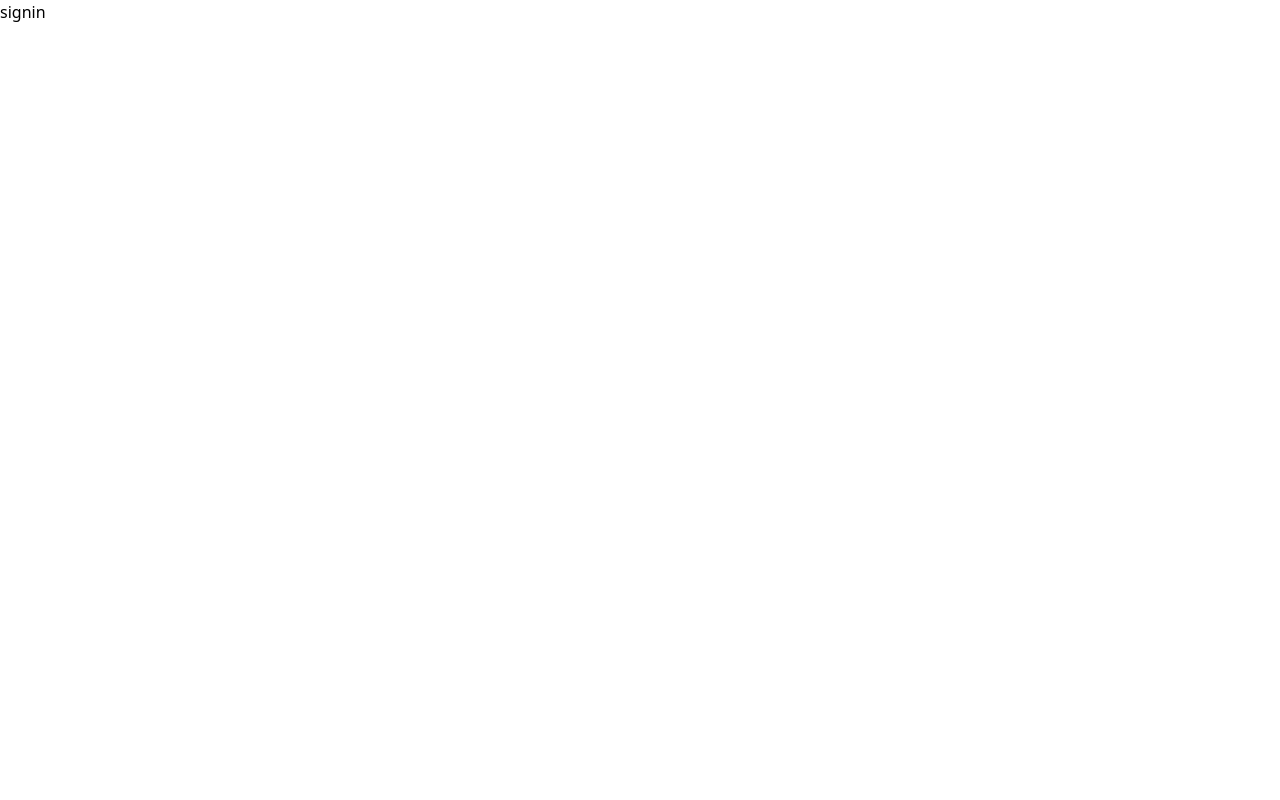
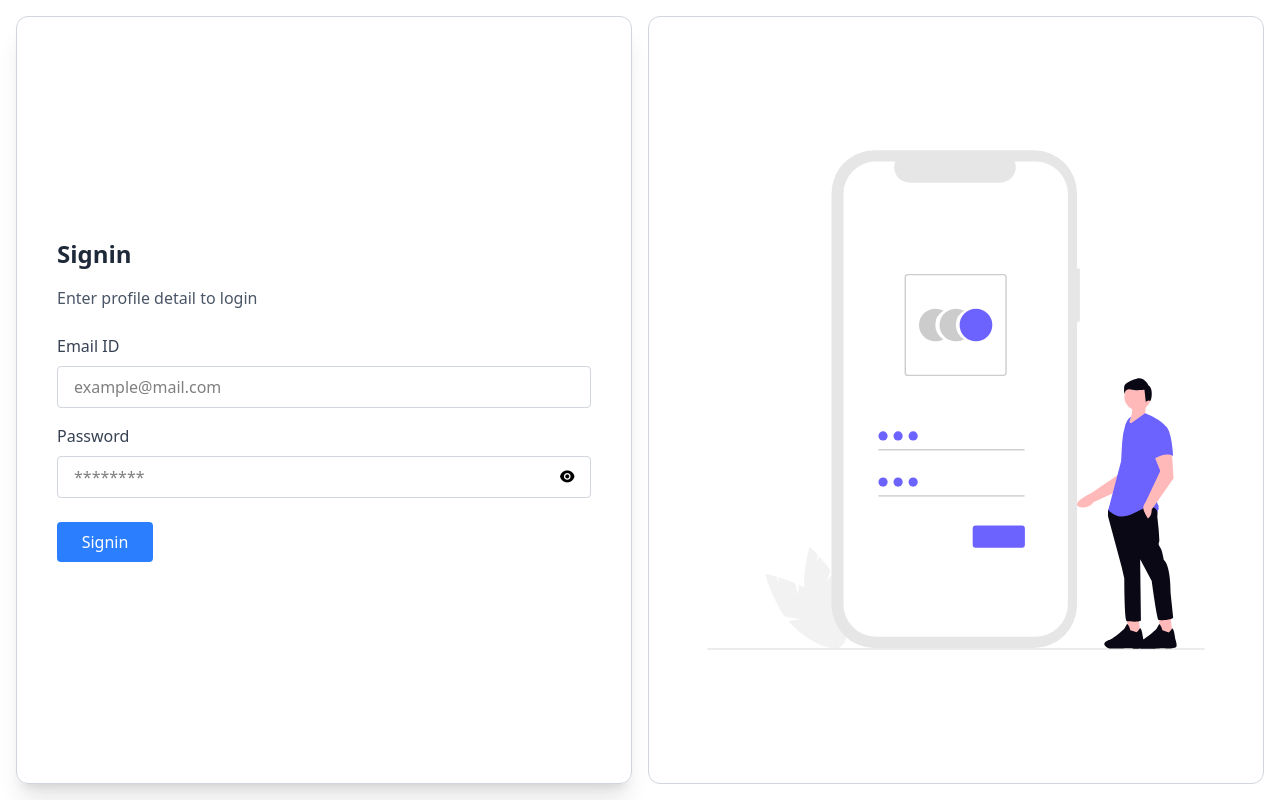
Before and after one commit to hameedgul12345/E-Commerce_Admin_Panel, a React (Vite) app: page /signin in a window 1280 px wide. Built offline with nearby package versions, Linux system fonts and the light colour scheme.

Commit message:
login ui

```diff
--- a/src/Components/Website/Signin.jsx
+++ b/src/Components/Website/Signin.jsx
@@ -1,9 +1,73 @@
-import React from 'react'
+import React, { useState } from "react";
 
-function Signin() {
+const Signup = () => {
+  const [passwordType, setPasswordType] = useState("password");
   return (
-    <div>signin</div>
-  )
-}
+    <div className="w-full h-screen">
+      <div className="flex  w-full bg-white p-4  gap-4  h-screen overflow-hidden w-3/4 ">
+        <div className="w-1/2 p-10 flex flex-col justify-center shadow-xl rounded-xl border border-gray-300">
+          <h2 className="text-2xl font-bold text-gray-800 mb-4">Signin</h2>
+          <p className="text-gray-600 mb-6">
+            Enter profile detail to login
+          </p>
 
-export default Signin
+          <form>
+
+
+            <div className="mb-4">
+              <label className="block text-gray-700 font-medium mb-2">
+                Email ID
+              </label>
+              <input
+                type="email"
+                required
+                placeholder="example@mail.com"
+                className="w-full px-4 py-2 border border-gray-300 rounded-sm focus:outline-none focus:ring-2 focus:ring-blue-500"
+              />
+            </div>
+
+            <div className="mb-6 relative">
+              <label className="block text-gray-700 font-medium mb-2">
+                Password
+              </label>
+              <input
+                type={passwordType}
+                placeholder="********"
+                className="w-full px-4 py-2 border border-gray-300 rounded-sm focus:outline-none focus:ring-2 focus:ring-blue-500"
+              />
+              <button
+                onClick={() =>
+                  setPasswordType(
+                    passwordType === "password" ? "text" : "password"
+                  )
+                }
+                type="button"
+                className="absolute right-4 top-10 "
+              >
+                {
+                    passwordType==="password"?<i className="ri-eye-fill"></i>:<i className="ri-eye-off-fill"></i>
+                }
+              </button>
+            </div>
+
+            <button
+              type="submit"
+              className="w-24 bg-blue-500 text-white py-2 rounded-sm hover:bg-blue-600 transition duration-300"
+            >
+              Signin
+            </button>
+          </form>
+        </div>
+        <div className="w-1/2  p-4 rounded-xl border border-gray-300  flex items-center justify-center">
+          <img
+            src="/images/signin.svg"
+            alt="Signup Illustration"
+            className="w-[500px] h-[500px] object-contain"
+          />
+        </div>
+      </div>
+    </div>
+  );
+};
+
+export default Signup;
```
Also changed, not shown: public/images/signin.svg (added).
